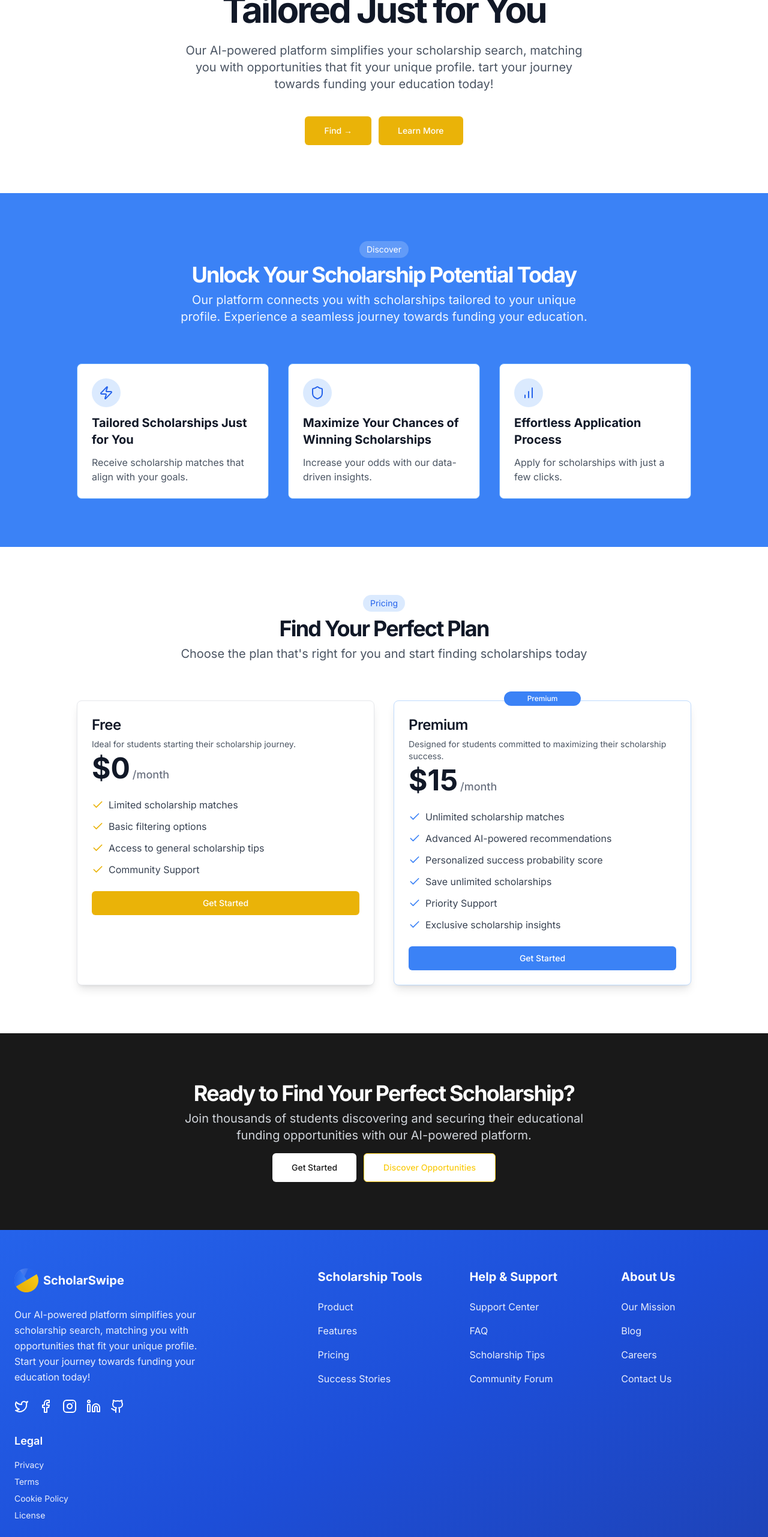
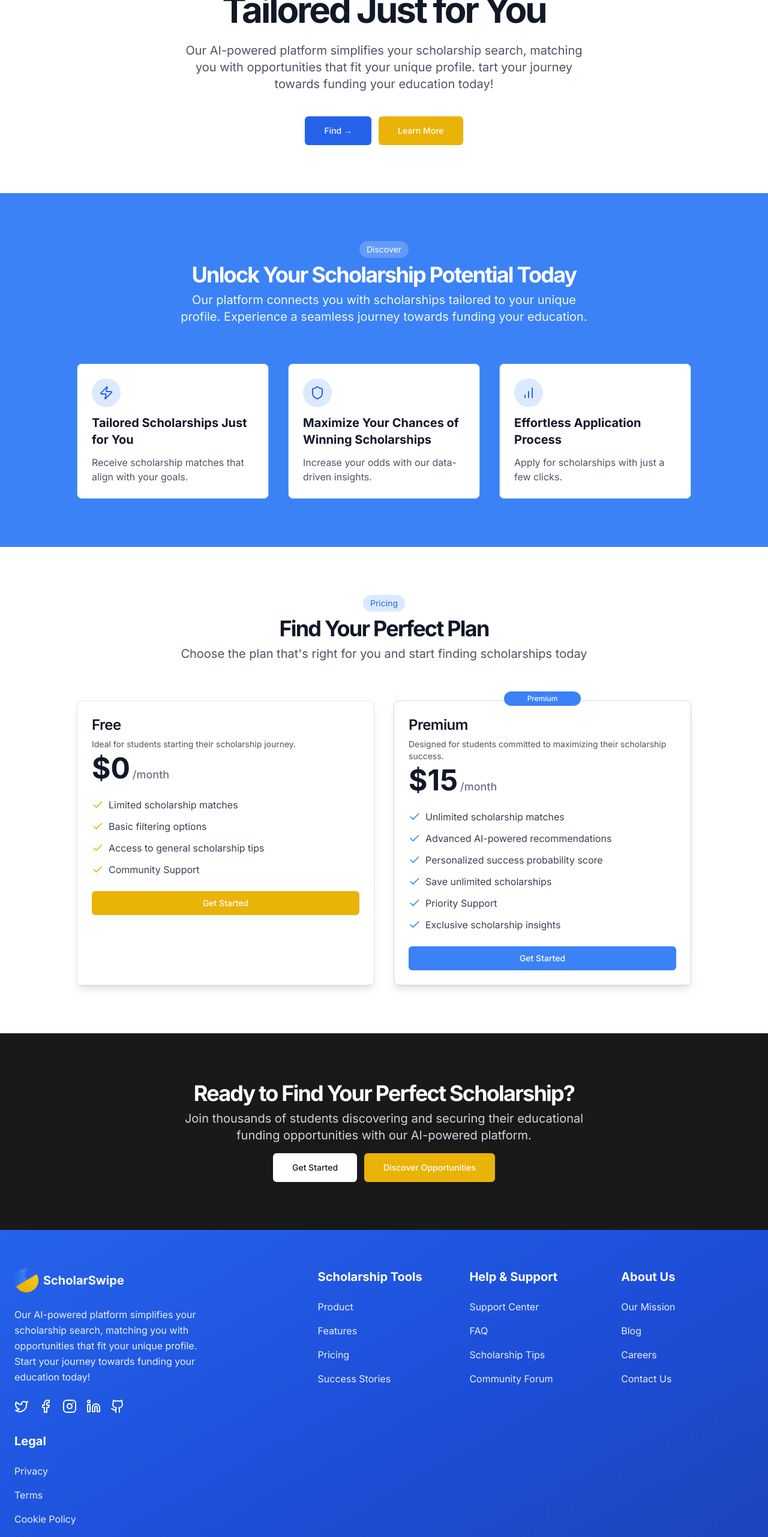
Before and after one commit to edieyelovesye/scholarswipe, a Next.js app: page / in a window 1280 px wide. Shown: the part 234-2797 px from the top of the page at 60% size. Built offline with nearby package versions, Linux system fonts and the light colour scheme.

Commit message:
Add files via upload

```diff
--- a/components/cta-section.tsx
+++ b/components/cta-section.tsx
@@ -15,7 +15,7 @@ export function CtaSection() {
             <Button className="h-12 px-8 bg-white text-[#191919] hover:bg-gray-100">Get Started</Button>
             <Button
               variant="outline"
-              className="h-12 px-8 border-yellow-400 text-yellow-400 hover:bg-yellow-500/10 hover:text-yellow-300"
+              className="h-12 px-8 bg-yellow-500 text-white hover:bg-yellow-600 border-none"
             >
               Discover Opportunities
             </Button>
--- a/components/footer.tsx
+++ b/components/footer.tsx
@@ -143,8 +143,8 @@ export function Footer() {
             </ul>
           </div>
           <div>
-            <h3 className="text-lg font-semibold text-white">Legal</h3>
-            <ul className="mt-4 space-y-2 text-sm">
+            <h3 className="text-xl font-bold text-white mb-6">Legal</h3>
+            <ul className="space-y-4 text-base">
               <li>
                 <Link href="/coming-soon" className="text-white/90 hover:text-yellow-400 transition-colors duration-200 inline-block transform hover:translate-x-1">
                   Privacy
--- a/components/hero-section.tsx
+++ b/components/hero-section.tsx
@@ -24,7 +24,7 @@ export function HeroSection() {
             </p>
           </div>
           <div className="flex flex-col gap-4 sm:flex-row sm:gap-3">
-            <Button className="h-12 px-8 bg-yellow-500 text-white hover:bg-yellow-600">Find →</Button>
+            <Button className="h-12 px-8">Find →</Button>
             <Button variant="outline" className="h-12 px-8 bg-yellow-500 text-white hover:bg-yellow-600 border-none">
               Learn More
             </Button>
```
